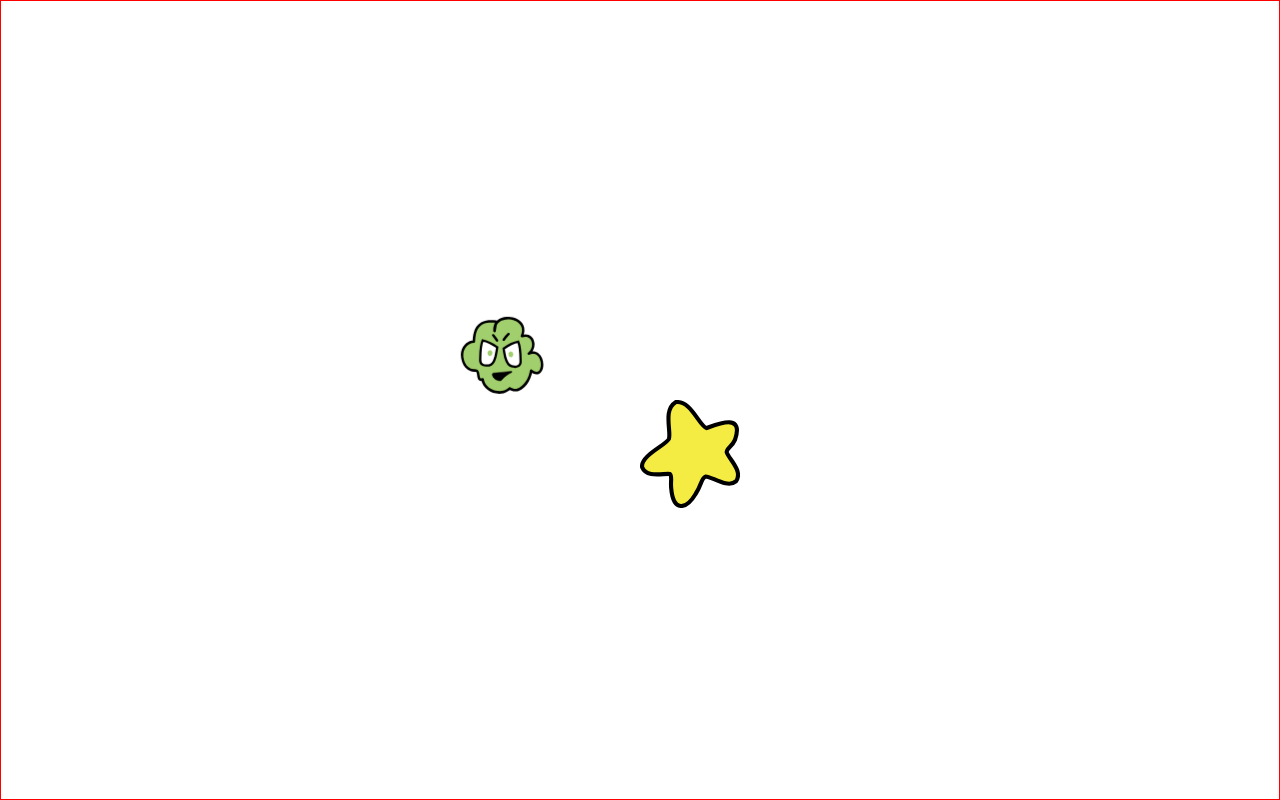
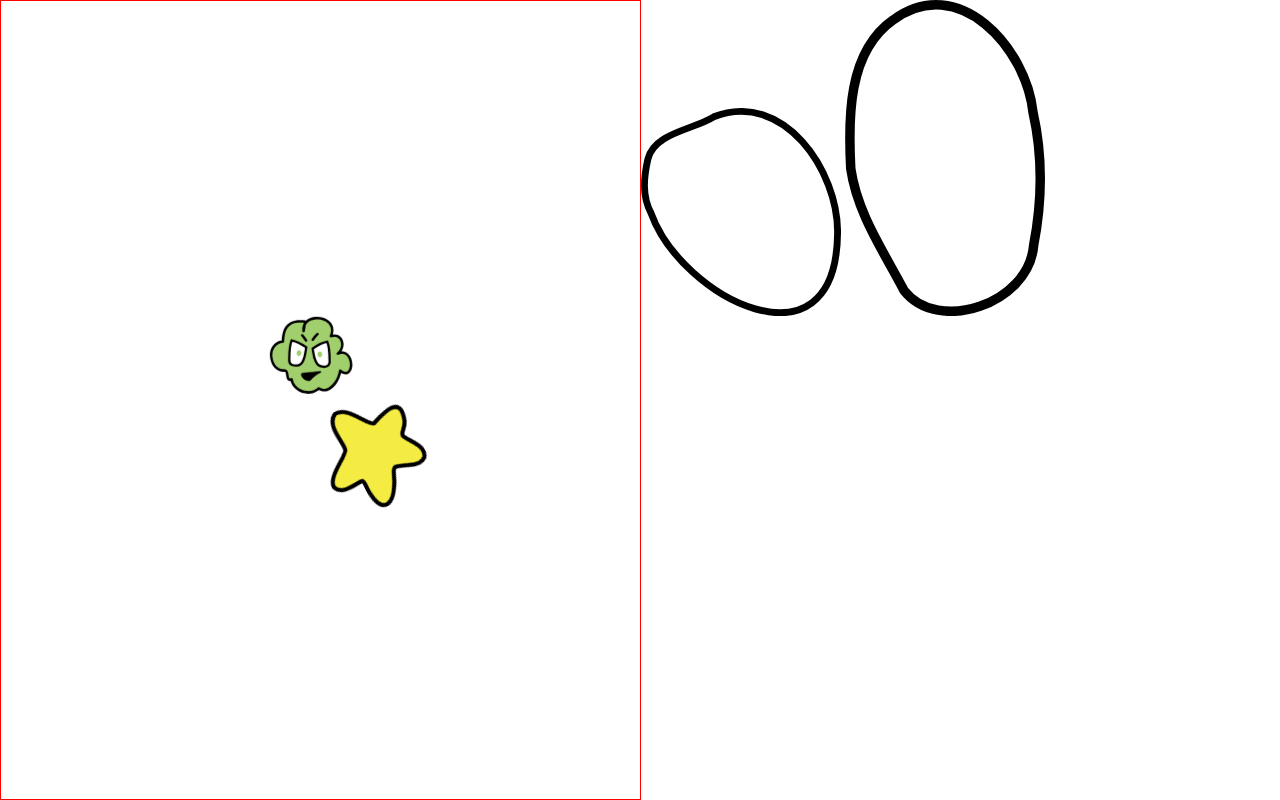
Before and after one commit to AdvancedCSS2024/idg1293-2024-oblig2-group-14, a plain HTML site: page index.html in a window 1280 px wide. Drawn offline with Linux system fonts and the light colour scheme.

Commit message:
assets eyeball

```diff
--- a/assets/styles/style.scss
+++ b/assets/styles/style.scss
@@ -41,14 +41,13 @@
       body{
         display: flex;
         justify-content: center;
-        justify-content: center;
       }
 
       .image-holder{
             border: 1px solid red;
                 position: relative;
                 min-height: 100px;
-                width: 100%;
+                width: 50%;
 
                 &__image{
                     width: 100px;
@@ -96,3 +95,11 @@
                     left: 0;
                     top: 27px;
                   }
+
+                  .eyeball-holder{
+                    width: 50%;
+
+                    &__image{
+                        width: 200px;
+                    }
+                  }
--- a/index.html
+++ b/index.html
@@ -12,5 +12,9 @@
   <img src="/assets/icons/big-greenguy.svg" alt="big-greenguy" class="image-holder__image">
   <img src="/assets/icons/bigstar.svg" alt="bigstar" class="image-holder__image--bigstar">
  </div>
+ <div class="eyeball-holder">
+<img src="/assets/icons/left-eyeball.svg" alt="left-eyeball" class="eyeball-holder__image eyeball-holder__image--left">
+<img src="/assets/icons/right-eyeball.svg" alt="right-eyeball" class="eyeball-holder__image eyeball-holder__image--right">
+ </div>
 </body>
 </html>
```
Also changed, not shown: assets/styles/style.css, 1 other file.
